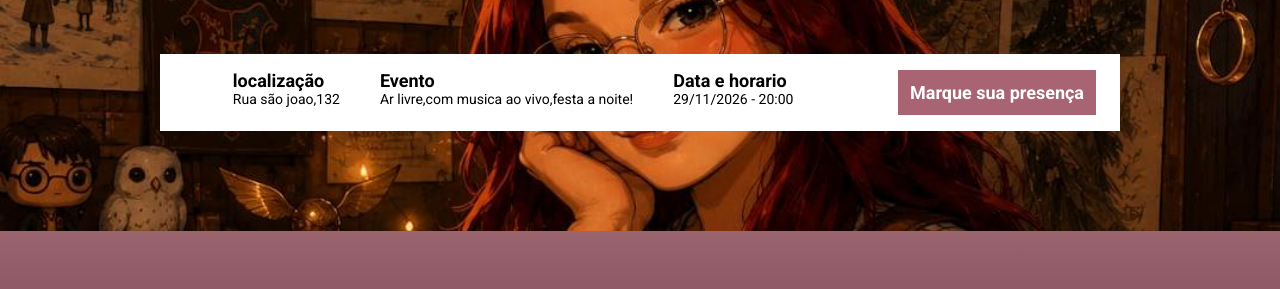
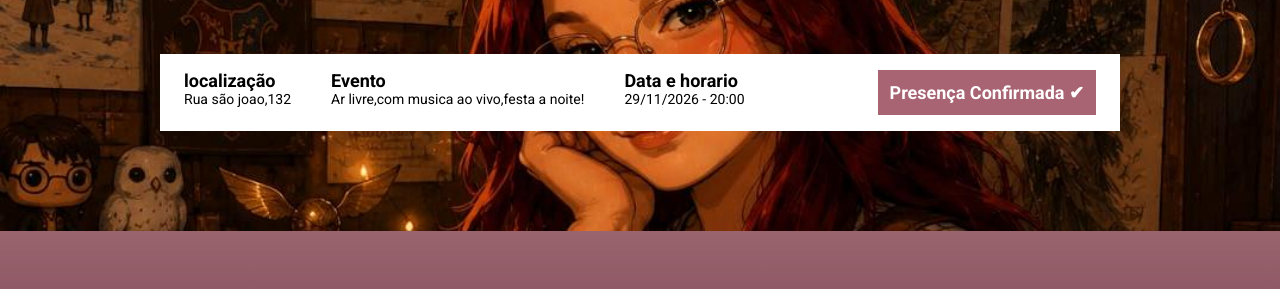
Before and after one commit to Kissraii/Projeto-Tasks, a website built with Parcel: page src/index.html in a window 1280 px wide. Both pictures are taken after a click on the link "Marque sua presença". Shown: the part 274-563 px from the top of the page. Built offline with nearby package versions, Linux system fonts and the light colour scheme.

Commit message:
ajuste no botão

```diff
--- a/package.json
+++ b/package.json
@@ -2,9 +2,8 @@
   "name": "projeto-tasks",
   "version": "1.0.0",
   "description": "",
-  "parcel": "^...",
   "scripts": {
-    "dev": "parcel src/index.html src/styles/main.scss src/scripts/main.js",
+    "dev": "parcel src/index.html",
     "build": "parcel build src/index.html",
     "test": "echo \"Error: no test specified\" && exit 1"
   },
--- a/src/index.html
+++ b/src/index.html
@@ -18,7 +18,7 @@
                 Carregando novo nível <samp id="contador"></samp>
             </p>
             <div class="infos-bar">
-                <ul class="infos-bar__infos">n
+                <ul class="infos-bar__infos">
                     <li class="infos-bar__infos__item">
                         <b>localização</b>
                         Rua são joao,132
@@ -32,7 +32,9 @@
                         29/11/2026 - 20:00
                     </li>
                 </ul>
-                <a href="#" class="button button--primary">Marque sua presença</a>
+                <a href="#" id="confirmar-presenca" class="button button--primary">
+                    Marque sua presença
+                </a>
             </div>
         </div>
     </header>
@@ -44,6 +46,7 @@
                 <p class="event__details__description">
                     Atenção, aventureiros, bruxos, elfos, hobbits, jedis e demais seres extraordinários! 🧙‍♀️🧝‍♂️✨
                     Está oficialmente aberta a missão mais importante do ano: comemorar o meu aniversário! 🥳
+                </p>
             </div>
             <img class="event__image" src="./imagens/logo.png" alt="Imagem 1">
         </div>
--- a/src/scripts/main.js
+++ b/src/scripts/main.js
@@ -1,4 +1,26 @@
 AOS.init();
+
+// Botão de confirmação de presença
+const botaoPresenca = document.getElementById('confirmar-presenca');
+
+if (botaoPresenca) {
+
+    if (localStorage.getItem('presencaConfirmada') === 'sim') {
+        botaoPresenca.innerHTML = 'Presença Confirmada ✔';
+        botaoPresenca.style.pointerEvents = 'none';
+    }
+
+    botaoPresenca.addEventListener('click', function (event) {
+        event.preventDefault();
+
+        localStorage.setItem('presencaConfirmada', 'sim');
+
+        botaoPresenca.innerHTML = 'Presença Confirmada ✔';
+        botaoPresenca.style.pointerEvents = 'none';
+
+        alert('Presença confirmada com sucesso! 🎉');
+    });
+}
 
 const dataDoEvento = new Date("Nov 29, 2026 20:00:00");
 const timeStampDoEvento = dataDoEvento.getTime();
@@ -19,11 +41,6 @@ const contaAsHoras = setInterval(function () {
     const minutosAteOEvento = Math.floor((distanciaAteOEvento % horaEmMS) / minutoEmMS);
     const segundosAteOEvento = Math.floor((distanciaAteOEvento % minutoEmMS) / 1000);
 
-    console.log(diasAteOEvento);
-    console.log(horasAteOEvento);
-    console.log(minutosAteOEvento);
-    console.log(segundosAteOEvento);
-
     document.getElementById('contador').innerHTML =
         `${diasAteOEvento}d ${horasAteOEvento}h ${minutosAteOEvento}m ${segundosAteOEvento}s`;
 
```
